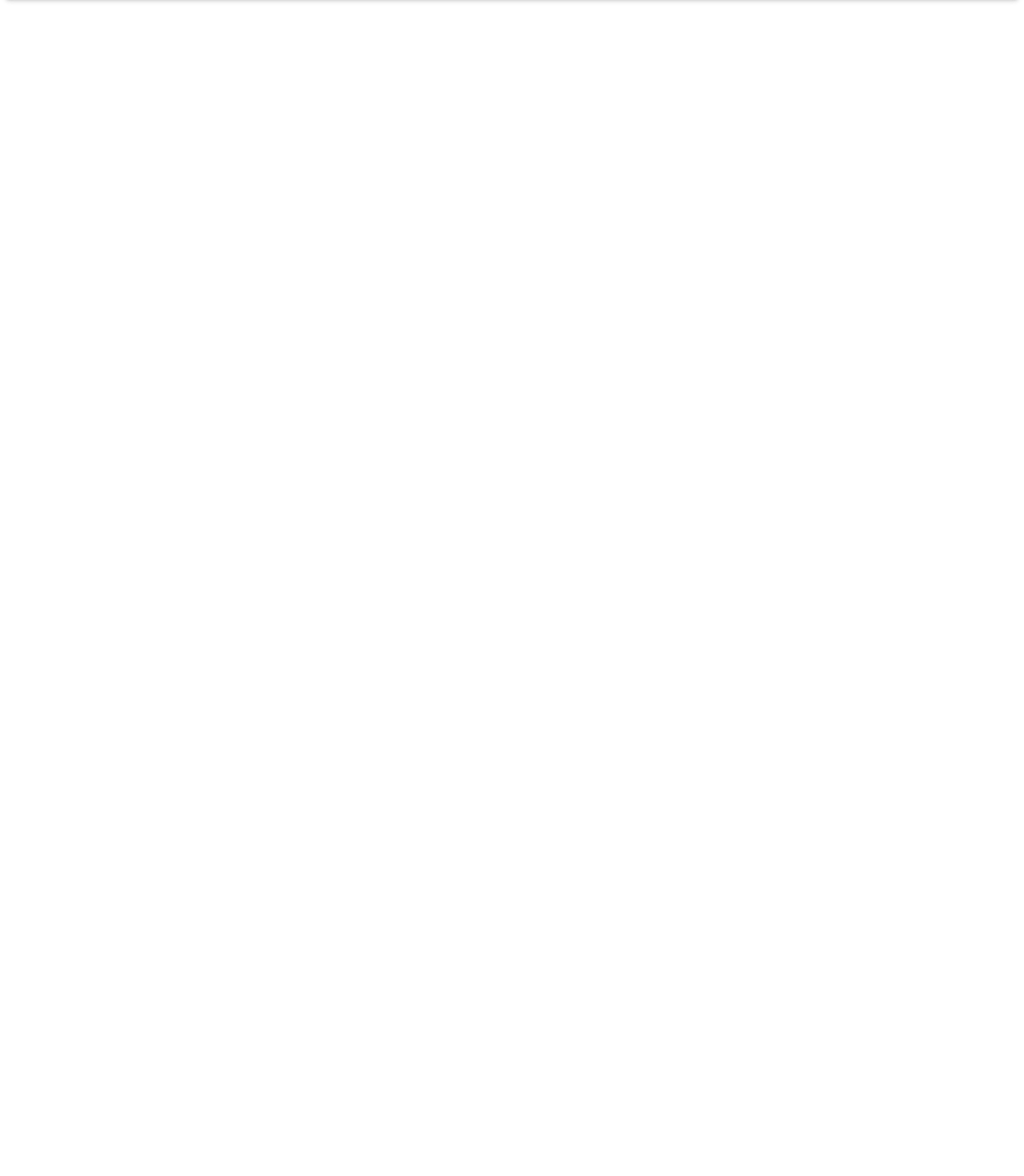
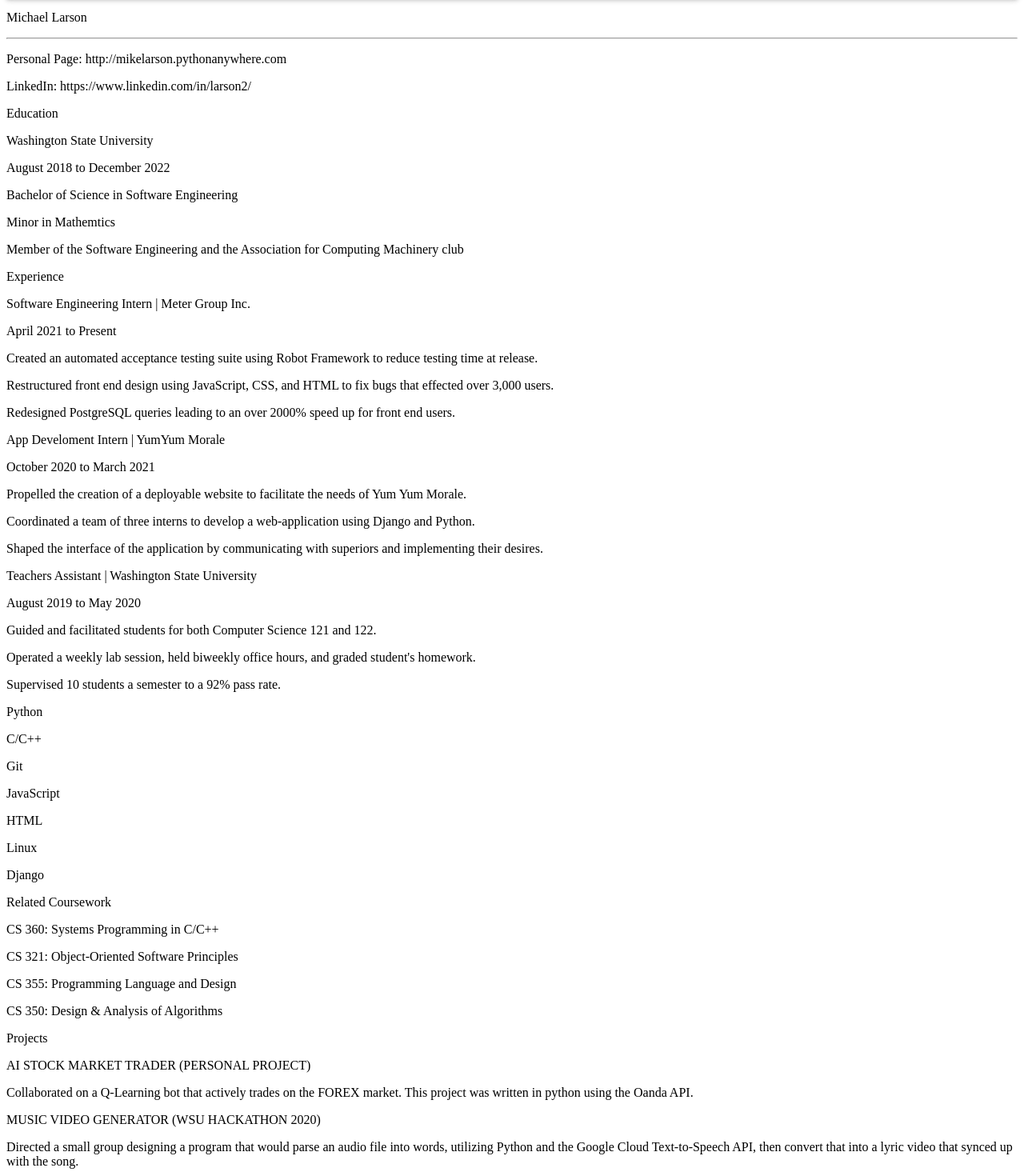
Before and after one commit to larsomic/react-personal-website, a React (Create React App) app in the folder personalWebsite/frontend/: page /myresume in a window 1280 px wide. Shown: the part 80-1550 px from the top of the page at 80% size. Before the commit the page ends 800 px from the top, so only its background shows below. Built offline with nearby package versions, Linux system fonts and the light colour scheme; the HTML template or start-up script is replaced by a standard one.

Commit message:
Adding resume information without formatting.

```diff
--- a/personalWebsite/frontend/src/components/Resume.js
+++ b/personalWebsite/frontend/src/components/Resume.js
@@ -1,21 +1,64 @@
 import * as React from 'react';
-import AppBar from '@mui/material/AppBar';
-import Box from '@mui/material/Box';
-import Toolbar from '@mui/material/Toolbar';
-import IconButton from '@mui/material/IconButton';
-import Typography from '@mui/material/Typography';
-import Menu from '@mui/material/Menu';
-import MenuIcon from '@mui/icons-material/Menu';
-import Container from '@mui/material/Container';
-import Avatar from '@mui/material/Avatar';
-import Button from '@mui/material/Button';
-import Tooltip from '@mui/material/Tooltip';
-import MenuItem from '@mui/material/MenuItem';
+import Card from '@mui/material/Card';
+import CardActions from '@mui/material/CardActions';
+import CardContent from '@mui/material/CardContent';
+
 import Header from "./Header.js"
 
 const Resume = () => {
     return (
-        <div><Header/></div>
+        <div style={{height:"100%"}}>
+            <Header/>
+            <div className='fullPageCard'>
+                <p>Michael Larson</p>
+                <hr/>
+                <p>Personal Page: http://mikelarson.pythonanywhere.com</p>
+                <p>LinkedIn: https://www.linkedin.com/in/larson2/</p>
+                <p>Education</p>
+                <p>Washington State University</p>
+                <p>August 2018 to December 2022</p>
+                <p>Bachelor of Science in Software Engineering</p>
+                <p>Minor in Mathemtics</p>
+                <p>Member of the Software Engineering and the Association for Computing Machinery club</p>
+                <p>Experience</p>
+                <p>Software Engineering Intern | Meter Group Inc.</p>
+                <p>April 2021 to Present</p>
+                <p>Created an automated acceptance testing suite using Robot Framework to reduce testing time at release.</p>
+                <p>Restructured front end design using JavaScript, CSS, and HTML to fix bugs that effected over 3,000 users.</p>
+                <p>Redesigned PostgreSQL queries leading to an over 2000% speed up for front end users.</p>
+                <p>App Develoment Intern | YumYum Morale</p>
+                <p>October 2020 to March 2021</p>
+                <p>Propelled the creation of a deployable website to facilitate the needs of Yum Yum Morale.</p>
+                <p>Coordinated a team of three interns to develop a web-application using Django and Python.</p>
+                <p>Shaped the interface of the application by communicating with superiors and implementing their desires.</p>
+                <p>Teachers Assistant | Washington State University</p>
+                <p>August 2019 to May 2020</p>
+                <p>Guided and facilitated students for both Computer Science 121 and 122.</p>
+                <p>Operated a weekly lab session, held biweekly office hours, and graded student's homework.</p>
+                <p>Supervised 10 students a semester to a 92% pass rate.</p>
+                <p>Python</p>
+                <p>C/C++</p>
+                <p>Git</p>
+                <p>JavaScript</p>
+                <p>HTML</p>
+                <p>Linux</p>
+                <p>Django</p>
+                <p>Related Coursework</p>
+                <p>CS 360: Systems Programming in C/C++</p>
+                <p>CS 321: Object-Oriented Software Principles</p>
+                <p>CS 355: Programming Language and Design</p>
+                <p>CS 350: Design & Analysis of Algorithms</p>
+                <p>Projects</p>
+                <p>AI STOCK MARKET TRADER (PERSONAL PROJECT)</p>
+                <p>Collaborated on a Q-Learning bot that actively trades on the FOREX market. This project was written in python using the Oanda API.</p>
+                <p>MUSIC VIDEO GENERATOR (WSU HACKATHON 2020)</p>
+                <p>Directed a small group designing a program that would parse an audio file into words, utilizing Python and the Google Cloud Text-to-Speech API, then convert that into a lyric video that synced up with the song.</p>
+                <p>MULTITHREADED HASH TABLE (CPT_S 223 PROJECT)</p>
+                <p>Partnered with a classmate to implement a probing hash table with multithreading which led to 200% faster run times. Implemented a custom hash function and table using C++ and OpenMP.</p>
+                <p>DJANGO WEBSITE (PERSONAL PROJECT)</p>
+                <p>Authored a personal website to help find jobs and show off my projects. This project utilized Python and Django web framework. My website is found at http://mikelarson.pythonanywhere.com</p>
+            </div>
+        </div>
   );
 };
 export default Resume;
--- a/personalWebsite/frontend/static/css/index.css
+++ b/personalWebsite/frontend/static/css/index.css
@@ -24,3 +24,12 @@ html, body {
     left: 50%;
     transform: translate(-50%, -50%);
 }
+
+.fullPageCard {
+    position: absolute;
+    width: 80%;
+    height: 80%;
+    top: 50%;
+    left: 50%;
+    transform: translate(-50%, -50%);
+}
--- a/personalWebsite/frontend/templates/frontend/index.html
+++ b/personalWebsite/frontend/templates/frontend/index.html
@@ -3,7 +3,7 @@
   <head>
     <meta charset="UTF-8" />
     <meta name="viewport" content="width=device-width, initial-scale=1" />
-    <title>Music Controller</title>
+    <title>Michael Larson</title>
     {% load static %}
     <script src="https://ajax.googleapis.com/ajax/libs/jquery/3.5.1/jquery.min.js"></script>
     <link
```
